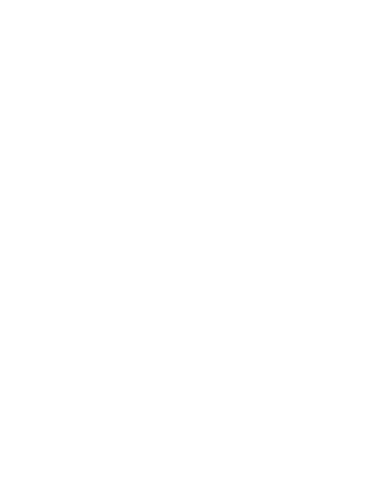
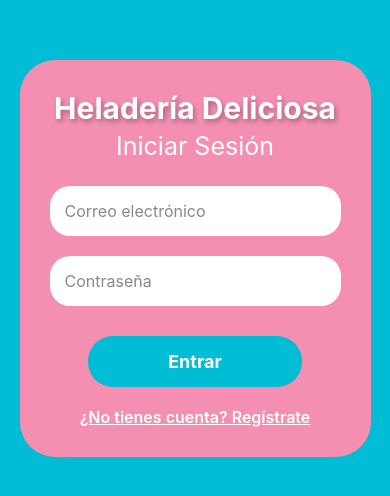
Before and after one commit to xanderB11/HeladeriaDeliciaProyecto, a React Native app: screen / in a window 390 px wide. Shown: the part 164-660 px from the top of the page. Built offline with nearby package versions, Linux system fonts and the light colour scheme.

Commit message:
creacion de las pantallas incio secion y la pantalla de entrar con el logo

```diff
--- a/App.tsx
+++ b/App.tsx
@@ -1,9 +1,19 @@
 import React from 'react'
-import { View } from 'react-native';
 
-export const App = () => {
+import { PantallaLogo } from './src/screens/PantallaLogo';
+import { PantallaInicioSesion } from './src/screens/PantallaInicioSecion';
+import { SafeAreaProvider, SafeAreaView } from 'react-native-safe-area-context';
+
+
+const App = () => {
   return (
-    <View></View>
+
+<SafeAreaProvider>
+    <SafeAreaView style={{flex: 1}}>
+      {/* <PantallaLogo/> */}
+      <PantallaInicioSesion />
+    </SafeAreaView>
+    </SafeAreaProvider>
   )
 }
 
--- a/package.json
+++ b/package.json
@@ -12,7 +12,8 @@
     "expo": "~54.0.33",
     "expo-status-bar": "~3.0.9",
     "react": "19.1.0",
-    "react-native": "0.81.5"
+    "react-native": "0.81.5",
+    "react-native-safe-area-context": "^5.6.2"
   },
   "devDependencies": {
     "@types/react": "~19.1.0",
--- a/src/screens/PantallaInicioSecion.tsx
+++ b/src/screens/PantallaInicioSecion.tsx
@@ -1,9 +1,165 @@
-import React from 'react'
-import { View } from 'react-native'
+import React, { useState } from 'react'
+import {
+  StyleSheet,
+  Text,
+  TextInput,
+  TouchableOpacity,
+  View,
+  Alert
+} from 'react-native'
+import {
+  SafeAreaView,
+  SafeAreaProvider
+} from 'react-native-safe-area-context'
 
-export const PantallaInicioSecion = () => {
+export const PantallaInicioSesion = () => {
+
+  const [correo, setCorreo] = useState('')
+  const [password, setPassword] = useState('')
+
+  const handleLogin = () => {
+
+    if (correo === '' || password === '') {
+      Alert.alert('Error', 'Todos los campos son obligatorios')
+      return
+    }
+
+    Alert.alert('Bienvenido 🍦', `Hola ${correo}`)
+  }
+
+  const handleRegistro = () => {
+    // En el futuro aquí irá navigation.navigate('PantallaRegistro')
+    Alert.alert('Registro', 'Aquí irá la pantalla de registro')
+  }
+
   return (
+    <SafeAreaProvider>
+      <SafeAreaView style={styles.wrapper}>
 
-    <View></View>
+        <View style={styles.container}>
+
+          <Text style={styles.titulo}>
+            Heladería Deliciosa
+          </Text>
+
+          <Text style={styles.subtitulo}>
+            Iniciar Sesión
+          </Text>
+
+          <TextInput
+            style={styles.input}
+            placeholder="Correo electrónico"
+            placeholderTextColor="#888"
+            value={correo}
+            onChangeText={setCorreo}
+            keyboardType="email-address"
+          />
+
+          <TextInput
+            style={styles.input}
+            placeholder="Contraseña"
+            placeholderTextColor="#888"
+            value={password}
+            onChangeText={setPassword}
+            secureTextEntry
+          />
+
+          <TouchableOpacity
+            style={[
+              styles.boton,
+              (correo === '' || password === '') && styles.botonDeshabilitado
+            ]}
+            onPress={handleLogin}
+            disabled={correo === '' || password === ''}
+          >
+            <Text style={styles.textoBoton}>
+              Entrar
+            </Text>
+          </TouchableOpacity>
+
+          {/* TEXTO REGISTRO */}
+          <TouchableOpacity onPress={handleRegistro}>
+            <Text style={styles.textoRegistro}>
+              ¿No tienes cuenta? Regístrate
+            </Text>
+          </TouchableOpacity>
+
+        </View>
+
+      </SafeAreaView>
+    </SafeAreaProvider>
   )
 }
+
+const styles = StyleSheet.create({
+
+  wrapper: {
+    flex: 1,
+    backgroundColor:  '#00BCD4',
+    justifyContent: 'center',
+    alignItems: 'center',
+  },
+
+  container: {
+    width: '90%',
+    backgroundColor: '#F48FB1',
+    borderRadius: 35,
+    padding: 30,
+    alignItems: 'center',
+    elevation: 10,
+  },
+
+  titulo: {
+    fontSize: 30,
+    fontWeight: 'bold',
+    color: 'white',
+    marginBottom: 5,
+    textShadowColor: 'rgba(0,0,0,0.3)',
+    textShadowOffset: { width: 2, height: 3 },
+    textShadowRadius: 5,
+  },
+
+  subtitulo: {
+    fontSize: 25,
+    color: 'white',
+    marginBottom: 25,
+  },
+
+  input: {
+    width: '100%',
+    backgroundColor: 'white',
+    borderRadius: 20,
+    padding: 15,
+    marginBottom: 20,
+    fontSize: 16,
+    elevation: 5,
+  },
+
+  boton: {
+    backgroundColor: '#00BCD4',
+    paddingVertical: 15,
+    paddingHorizontal: 80,
+    borderRadius: 25,
+    marginTop: 10,
+    elevation: 8,
+  },
+
+  botonDeshabilitado: {
+    backgroundColor: '#00BCD4',
+  },
+
+  textoBoton: {
+    color: 'white',
+    fontSize: 18,
+    fontWeight: 'bold',
+  },
+
+  textoRegistro: {
+    marginTop: 20,
+    color: 'white',
+    fontSize: 16,
+    fontWeight: '600',
+    textDecorationLine: 'underline',
+  }
+
+})
```
Also changed, not shown: src/screens/PantallaLogo.tsx (+45 -2 lines), 1 other file (tests, documents, lock files or other folders).
